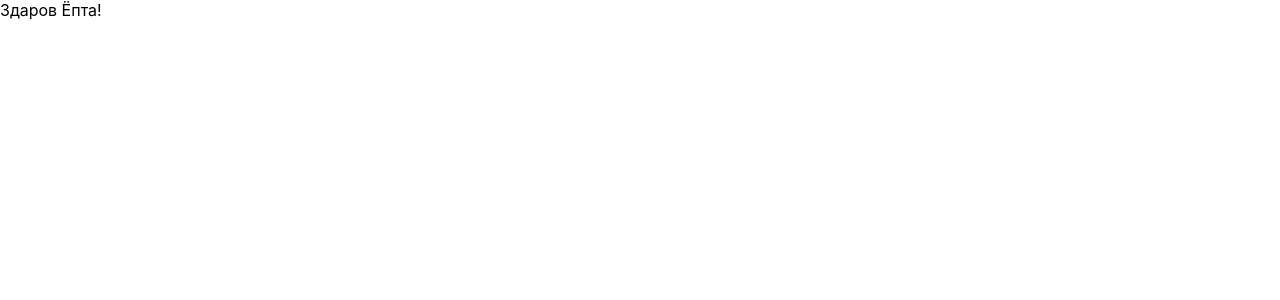
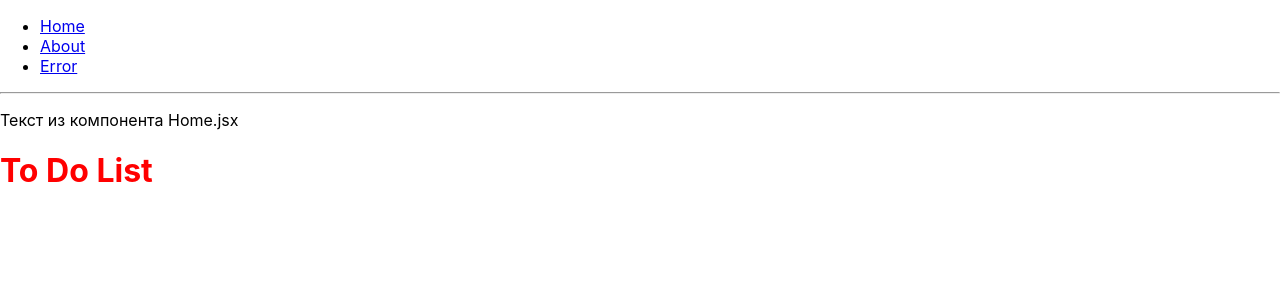
Before and after one commit to weboson/react-ToDoList, a React (Create React App) app: page / in a window 1280 px wide. Shown: the top 300 px of the page. Built offline with nearby package versions, Linux system fonts and the light colour scheme.

Commit message:
Basic routing

```diff
--- a/package.json
+++ b/package.json
@@ -8,6 +8,7 @@
     "@testing-library/user-event": "^13.5.0",
     "react": "^18.2.0",
     "react-dom": "^18.2.0",
+    "react-router-dom": "^6.3.0",
     "react-scripts": "5.0.1",
     "web-vitals": "^2.1.4"
   },
--- a/public/index.html
+++ b/public/index.html
@@ -1,3 +1,5 @@
+<!-- файл №1 (по иерархии):  -->
+<!-- Главный HTML-файл, который отрисовывет базовую HTML-разметку -->
 <!DOCTYPE html>
 <html lang="en">
   <head>
--- a/src/App.js
+++ b/src/App.js
@@ -1,25 +1,64 @@
-import logo from './logo.svg';
+// файл №3 (по иерархии)
+// Является базовым компонентом App,
+// который по определенной логике возврощает определенную старницу (JSX-файл), например страницы в роутинге.
+// Роутинг - повзоляет не перезагружать старницу целиком, а только необходимую часть
+import React from "react"; // для работы утилиты React - roter
+// React-router
+// Switch в 6-й версии ReactRuter не актуальна - будет ошибка. Вместо него Routes
+import {
+  BrowserRouter as Router,
+  Routes,
+  Route,
+  Link
+} from "react-router-dom";
+// styles
 import './App.css';
+// pages
+import Home from './components/pages/Home';
+import About from './components/pages/About';
+import Error from './components/pages/Error';
 
 function App() {
   return (
-    <div className="App">
-      <header className="App-header">
-        <img src={logo} className="App-logo" alt="logo" />
-        <p>
-          Edit <code>src/App.js</code> and save to reload.
-        </p>
-        <a
-          className="App-link"
-          href="https://reactjs.org"
-          target="_blank"
-          rel="noopener noreferrer"
-        >
-          Learn React
-        </a>
-      </header>
-    </div>
+    // Router, - Роутинг
+    // menu list
+    <Router>
+      <div>
+        <ul>
+          <li>
+            <Link to="/">Home</Link>
+          </li>
+          <li>
+            <Link to="/about">About</Link>
+          </li>
+          <li>
+            <Link to="/error">Error</Link>
+          </li>
+        </ul>
+
+        <hr />
+
+        {/*
+          A <Switch> looks through all its children <Route>
+          elements and renders the first one whose path
+          matches the current URL. Use a <Routes> any time
+          you have multiple routes, but you want only one
+          of them to render at a time
+        */}
+        <Routes>
+          <Route exact path="" element={<Home />}>
+          </Route>
+          <Route path="/about" element={<About />}>
+          </Route>
+          <Route path="/error" element={<Error />}>
+          </Route>
+        </Routes>
+      </div>
+    </Router>
   );
 }
 
 export default App;
+
+
+//! ДОБАВИТЬ КОММИТ  В ГИТХАБ "Basic routing"
--- a/src/components/Home.jsx
+++ /dev/null
@@ -1,12 +0,0 @@
-import React from 'react';
-
-const Home = () => {
-    return (
-        <div>
-            Здаров Ёпта!
-        </div>
-    )
-}
-
-
-export default Home
--- /dev/null
+++ b/src/components/Title.jsx
@@ -0,0 +1,14 @@
+import React from 'react';
+
+const Title = () => {
+
+// let list = [];
+    return (
+        <h1 className='Title'>
+            To Do List
+        </h1>
+    )
+}
+
+
+export default Title
--- /dev/null
+++ b/src/components/pages/About.jsx
@@ -0,0 +1,14 @@
+import React from 'react';
+
+const About = () => {
+
+// let list = [];
+    return (
+        <p>
+            About us
+        </p>
+    )
+}
+
+
+export default About
--- /dev/null
+++ b/src/components/pages/Error.jsx
@@ -0,0 +1,15 @@
+import React from 'react';
+
+const Error = () => {
+    return (
+        <div>
+            <h1 class="error-code">404</h1>
+            <p>Something going wrong...</p>
+            <p>Go <a href="/">home</a></p>
+        </div>
+
+    )
+}
+
+
+export default Error
--- /dev/null
+++ b/src/components/pages/Home.jsx
@@ -0,0 +1,17 @@
+import React from 'react';
+import Title from '../Title'; // ../ - две точки - назад по древу
+
+const Home = () => {
+
+// let list = [];
+    return (
+        <div>
+            <p>Текст из компонента Home.jsx</p>
+            <Title />
+        </div>
+
+    )
+}
+
+
+export default Home
--- a/src/index.css
+++ b/src/index.css
@@ -11,3 +11,9 @@ code {
   font-family: source-code-pro, Menlo, Monaco, Consolas, 'Courier New',
     monospace;
 }
+
+
+.Title {
+  color: red;
+
+}
--- a/src/index.jsx
+++ b/src/index.jsx
@@ -1,15 +1,17 @@
+// файл №2 (по иерархии)
+// index.jsx - рендерит.
+// То есть вызывет ReactDOM.createRoot(HTML-element...).render(components...)
 import React from 'react';
 import ReactDOM from 'react-dom/client';
 import './index.css';
-// import App from './App';
-import Home from './components/Home';
-// import reportWebVitals from './reportWebVitals';
+import App from './App';
+// import reportWebVitals from './reportWebVitals'; // стандартные тесты на производительность, пока не важно
 
 // вставляет в блок <div id="root"></div> в index.html (public)
 const root = ReactDOM.createRoot(document.getElementById('root'));
 root.render(
   <React.StrictMode>
-    <Home />
+    <App />
   </React.StrictMode>
 );
 
```
Also changed, not shown: src/App.css (added), 1 other file (tests, documents, lock files or other folders).
